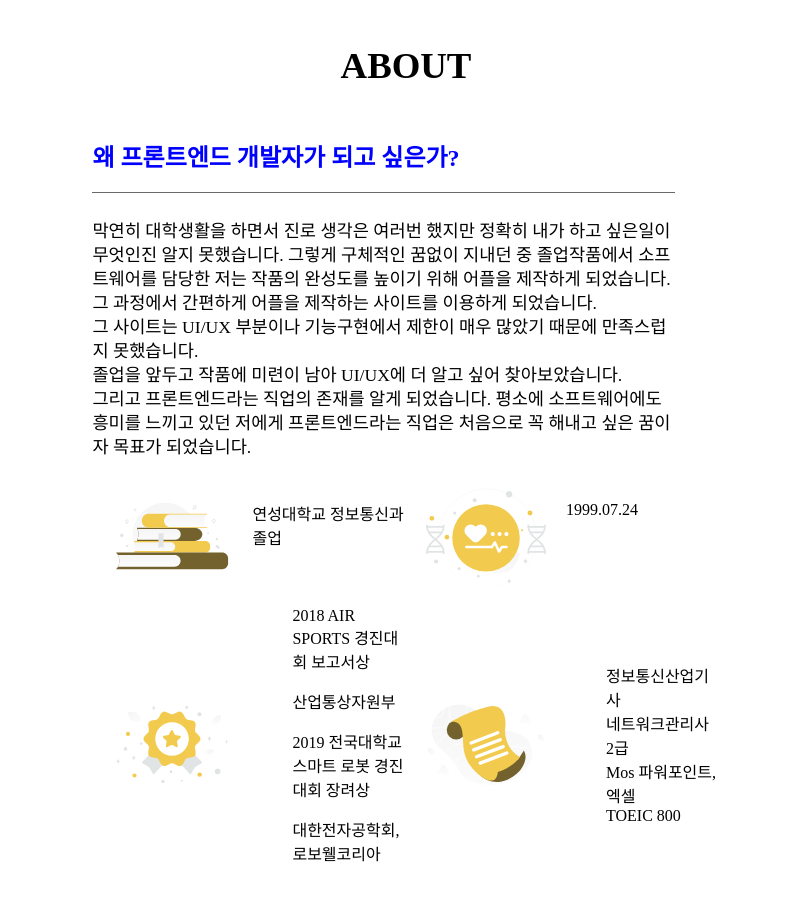
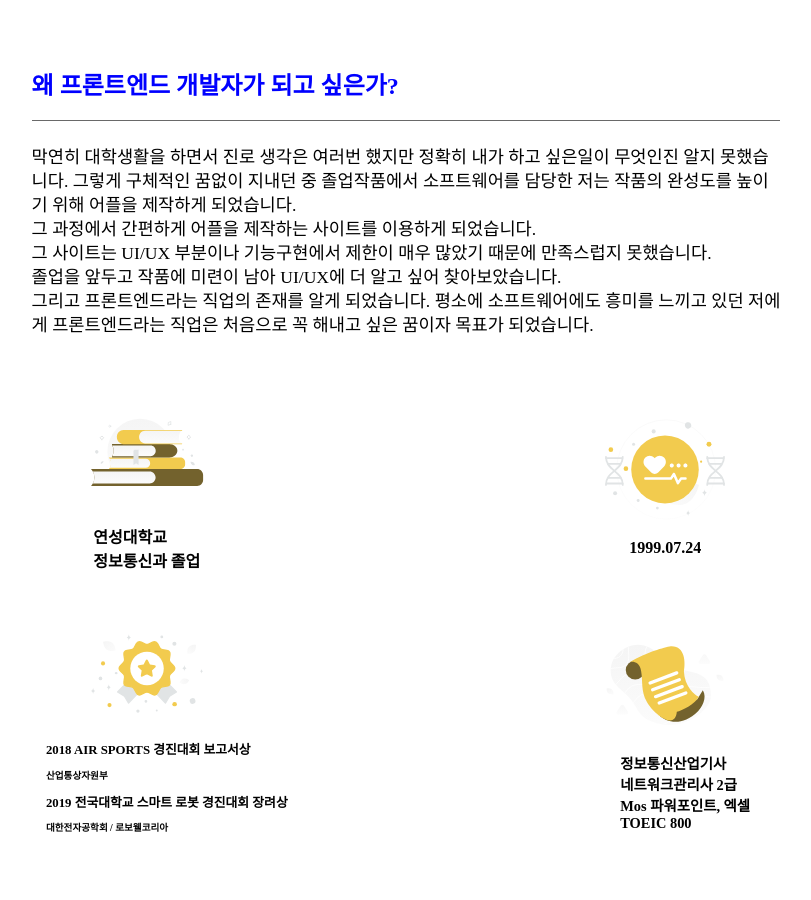
Before and after one commit to Lee-Soojin/Sooijn-Portfolio, a React (Create React App) app: page / in a window 1280 px wide. Shown: the part 948-1848 px from the top of the page, without its empty margins (234-1045 px from the left). Built offline with nearby package versions, Linux system fonts and the light colour scheme; the HTML template or start-up script is replaced by a standard one; a web font is replaced by a local one.

Commit message:
CSS: about 반응형 추가

```diff
--- a/package.json
+++ b/package.json
@@ -6,6 +6,7 @@
     "@testing-library/jest-dom": "^5.11.4",
     "@testing-library/react": "^11.1.0",
     "@testing-library/user-event": "^12.1.10",
+    "aos": "^2.3.4",
     "postcss": "^8.3.6",
     "postcss-use": "^3.0.0",
     "react": "^17.0.2",
--- a/src/app.jsx
+++ b/src/app.jsx
@@ -2,6 +2,8 @@ import "./app.css";
 import About from "./components/about/about";
 import Header from "./components/header/header";
 import Home from "./components/home/home";
+import AOS from "aos";
+import "aos/dist/aos.css";
 
 function App() {
   return (
--- a/src/components/about/about.jsx
+++ b/src/components/about/about.jsx
@@ -33,7 +33,10 @@ const About = (props) => {
         <section className={styles.about_introduction}>
           <div className={styles.about_intro_school}>
             <img src={aboutImg1} alt="school" />
-            <p>연성대학교 정보통신과 졸업</p>
+            <p>
+              연성대학교 <br />
+              정보통신과 졸업
+            </p>
           </div>
           <div className={styles.about_intro_birth}>
             <img src={aboutImg2} alt="birth" />
@@ -47,7 +50,7 @@ const About = (props) => {
               </li>
               <li>
                 2019 전국대학교 스마트 로봇 경진대회 장려상
-                <p>대한전자공학회, 로보웰코리아</p>
+                <p>대한전자공학회 / 로보웰코리아</p>
               </li>
             </ul>
           </div>
--- a/src/components/about/about.module.css
+++ b/src/components/about/about.module.css
@@ -96,6 +96,8 @@
   align-items: center;
   justify-content: center;
   font-family: var(--introduction-font-family);
+  margin: 2rem;
+  padding: 0;
 }
 
 .about_introduction > div {
@@ -105,9 +107,109 @@
 
 .about_introduction > div > img {
   width: 10rem;
+  align-items: flex-start;
 }
 
 .about_intro_awards > ul,
 .about_intro_certification > ul {
   list-style: none;
 }
+
+.about_intro_school,
+.about_intro_birth,
+.about_intro_awards,
+.about_intro_certification {
+  display: flex;
+  flex-direction: row;
+  padding: 1rem;
+  width: 100%;
+  align-items: center;
+  font-weight: 600;
+}
+
+.about_intro_school > img,
+.about_intro_birth > img {
+  margin-right: 3rem;
+}
+
+.about_intro_awards {
+  font-size: 0.8rem;
+}
+
+.about_intro_awards > ul > li > p {
+  font-size: 0.5rem;
+}
+
+@media screen and (max-width: 1920px) and (min-width: 671px) {
+  .about {
+    top: 110%;
+  }
+
+  .about_container {
+    width: 90%;
+  }
+
+  .about_reason_title,
+  .about_reason_contents {
+    margin: 0.5rem auto;
+  }
+
+  .about_introduction {
+    width: 90%;
+  }
+
+  .about_introduction > div {
+    flex-direction: column;
+    align-items: center;
+    justify-content: center;
+  }
+
+  .about_introduction > div > img {
+    margin: 0;
+  }
+
+  .about_intro_awards {
+    font-size: 0.8rem;
+  }
+
+  .about_intro_awards > ul > li > p {
+    font-size: 0.6rem;
+  }
+
+  .about_intro_certification {
+    font-size: 0.9rem;
+  }
+}
+
+@media screen and (max-width: 670px) {
+  .about {
+    top: 105%;
+  }
+
+  .about_container {
+    width: 100%;
+  }
+
+  .about_reason_title {
+    font-size: 1.3rem;
+  }
+
+  .about_reason_contents {
+    font-size: 0.9rem;
+  }
+
+  .about_introduction {
+    grid-template-columns: repeat(1, 1fr);
+    grid-template-rows: repeat(4, 10rem);
+    margin: 0.5rem;
+    font-size: 0.9rem;
+  }
+
+  .about_intro_awards {
+    padding: 2rem 0;
+  }
+
+  .about_introduction > div > img {
+    width: 9rem;
+  }
+}
```
Also changed, not shown: 1 other file (tests, documents, lock files or other folders).
